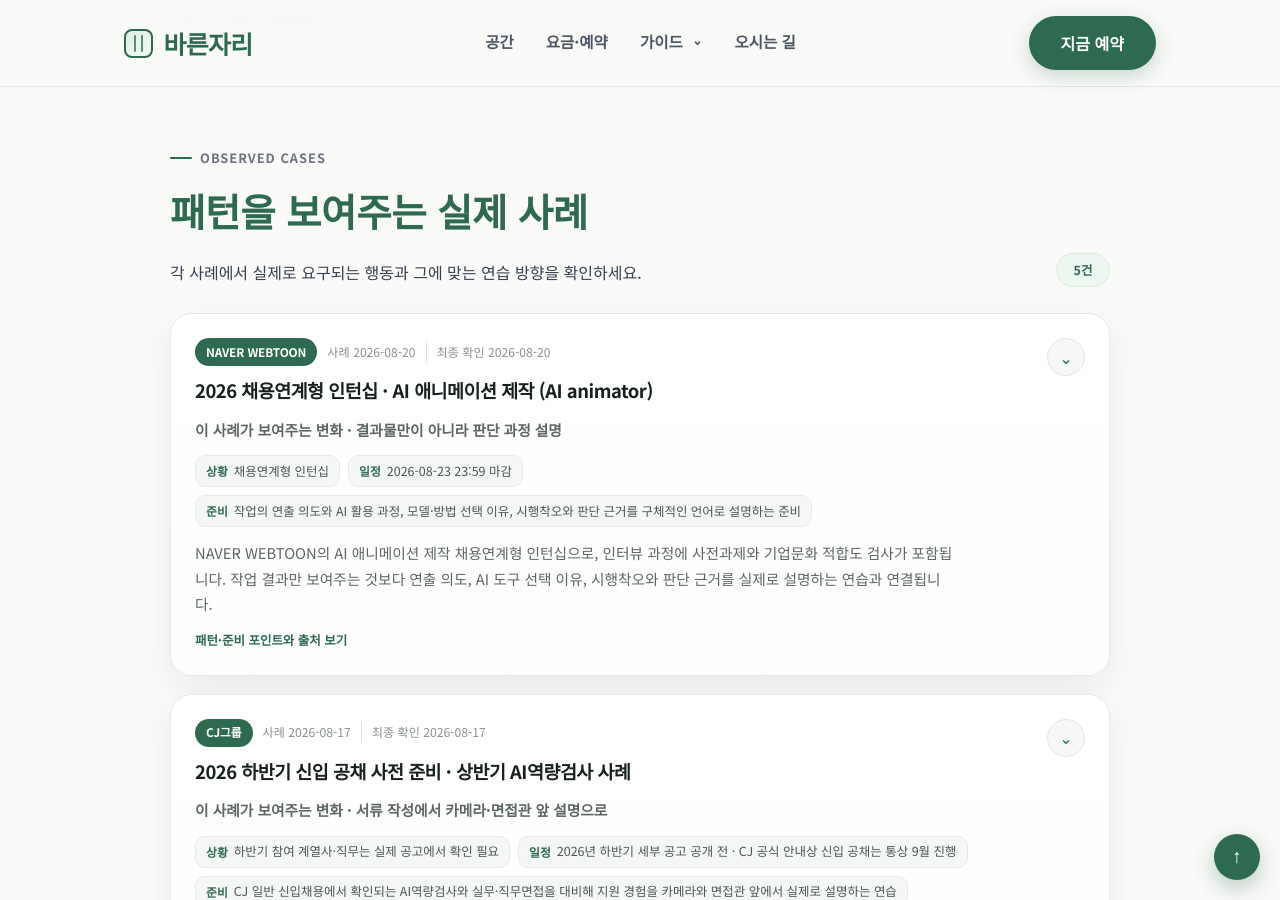
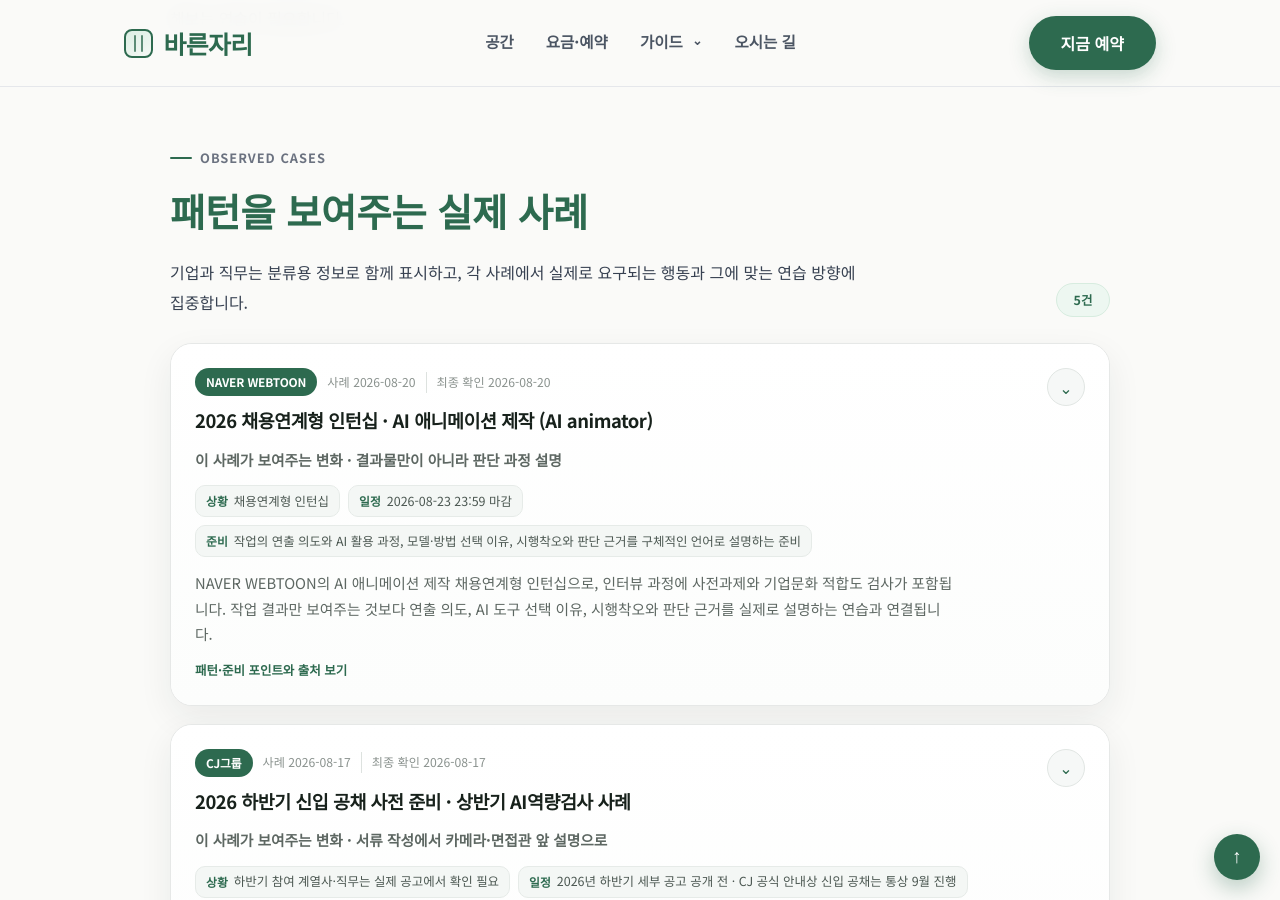
Before and after one commit to bareunspace/blog, a Jekyll site: the page built from cases/index.html, in a window 1280 px wide and 900 px high, scrolled down 1242 px. Built offline with Jekyll 4.4.1, drawn with Linux system fonts in a browser that asks for light colours.

Commit message:
Simplify hiring patterns to single cases hub

```diff
--- a/cases/index.html
+++ b/cases/index.html
@@ -15,11 +15,6 @@
       <p class="section-label">Hiring & Interview Patterns</p>
       <h1 class="section-title">최근 기업은 지원자에게<br />무엇을 직접 해보라고 할까?</h1>
       <p class="section-desc">실제 채용공고와 전형 사례에서 기업이 지원자에게 <strong>말하기, 카메라 답변, 과제·작업 설명, 상황 대응, 발표와 판단 근거 설명</strong>을 어떻게 요구하는지 살펴보고, 그에 맞는 연습 방향을 정리합니다.</p>
-      <div class="hero-btns case-archive-back" aria-label="채용·인터뷰 패턴 보기 방식">
-        <a href="{{ '/cases/' | relative_url }}" class="btn-primary" aria-current="page">최근 패턴</a>
-        <a href="{{ '/cases/companies/' | relative_url }}" class="btn-outline">기업별 보기</a>
-        <a href="{{ '/cases/jobs/' | relative_url }}" class="btn-outline">직무별 보기</a>
-      </div>
     </div>
   </section>
 
@@ -44,6 +39,6 @@
     section_id='case-database'
     eyebrow='Observed Cases'
     title='패턴을 보여주는 실제 사례'
-    intro='각 사례에서 실제로 요구되는 행동과 그에 맞는 연습 방향을 확인하세요.'
+    intro='기업과 직무는 분류용 정보로 함께 표시하고, 각 사례에서 실제로 요구되는 행동과 그에 맞는 연습 방향에 집중합니다.'
   %}
 </main>
```
Also changed, not shown: other parts of cases/index.html (+1 -1 lines).
